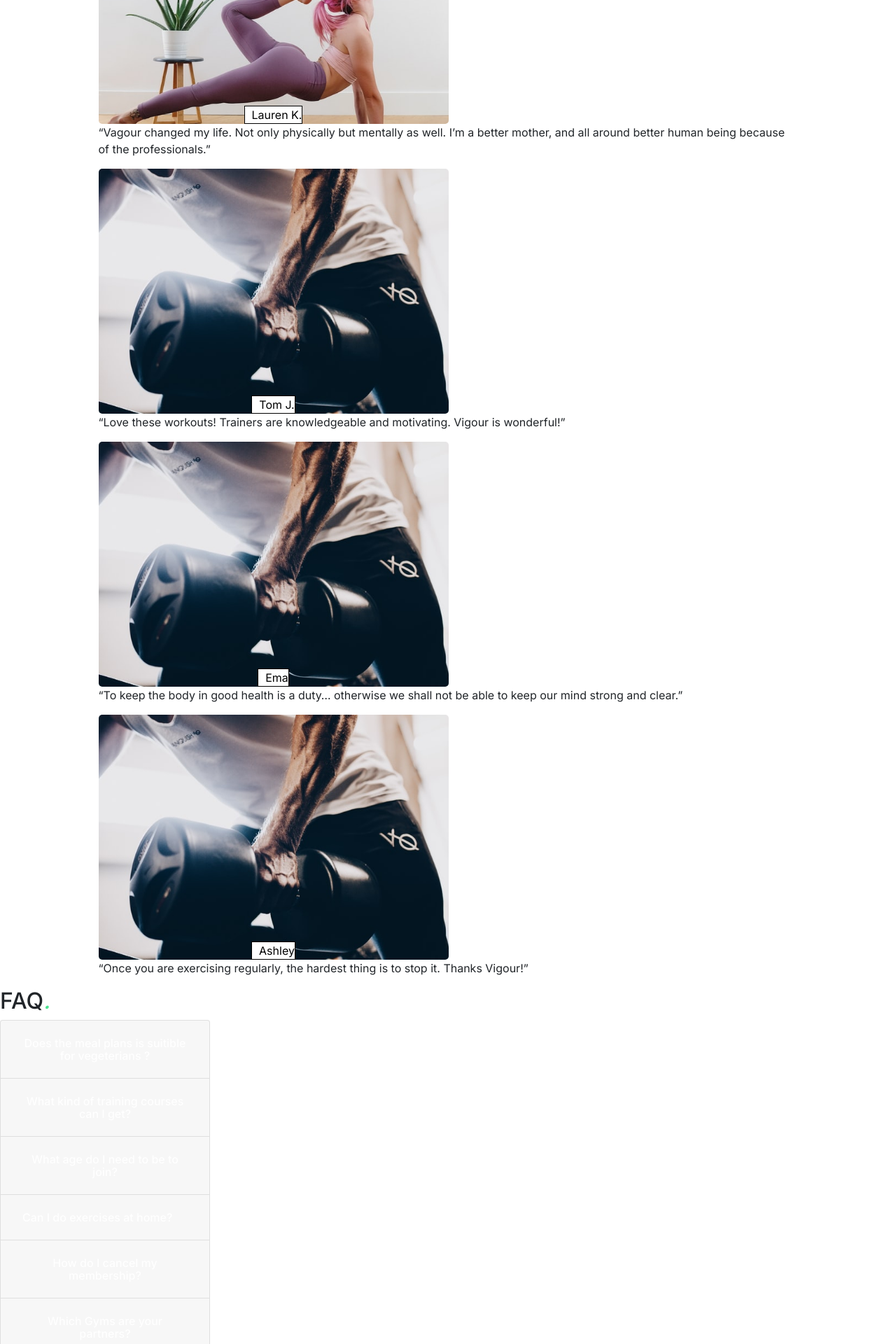
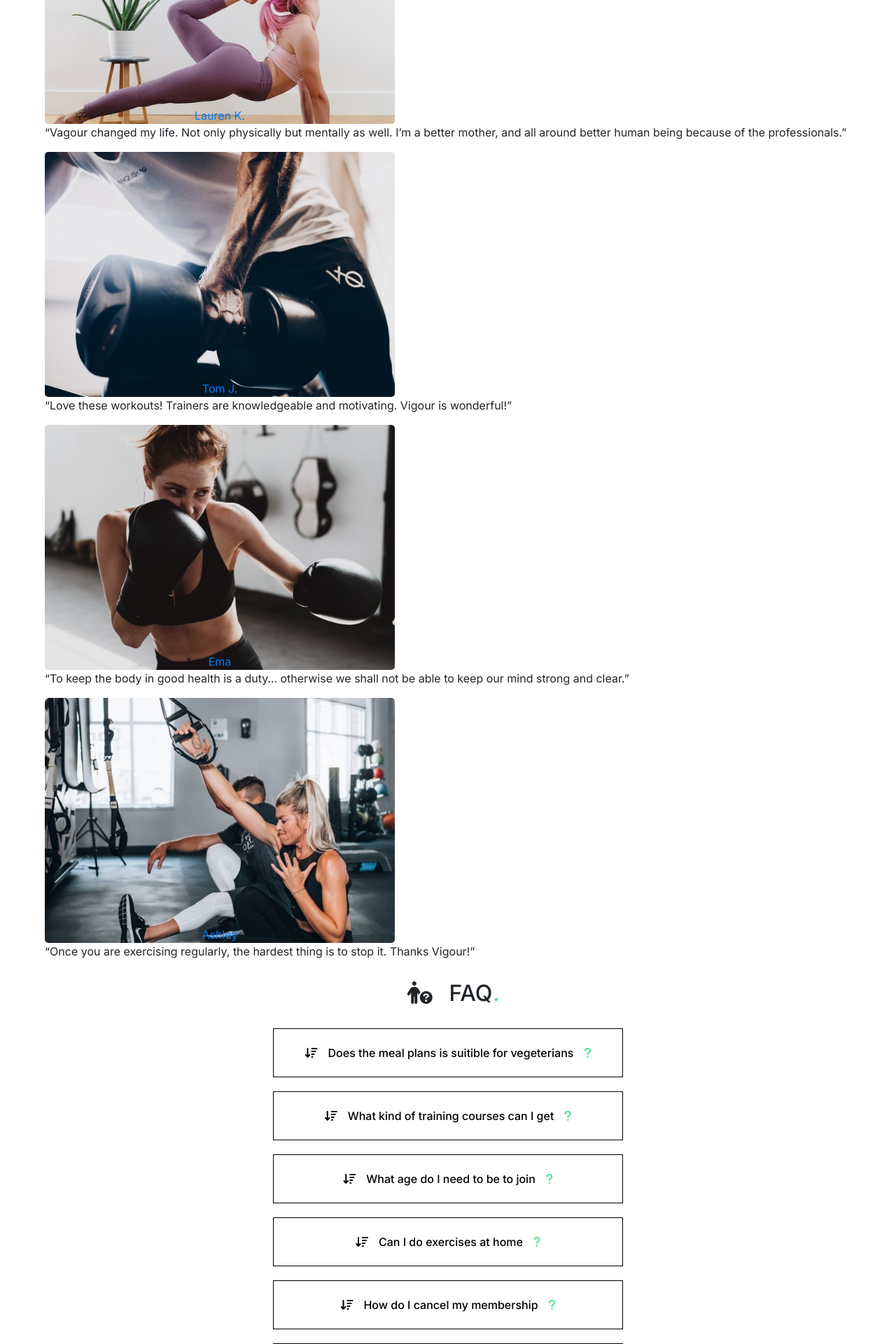
Before and after one commit to LySeriuos/Vigour-MS4-2, a Django app: page / in a window 1280 px wide. Shown: the part 3960-5880 px from the top of the page at 70% size. Run offline with Django 3.2, Linux system fonts and the light colour scheme; some libraries are stand-ins or nearby versions.

Commit message:
styled faq section

```diff
--- a/home/templates/home/index.html
+++ b/home/templates/home/index.html
@@ -272,10 +272,17 @@
   <!-- ***** Section Pricing Plans End ***** -->
 
   <!-- ***** Section of Comunnity  Start ***** -->
+  <!--  <div>
+                          <div class="slide">
+                             <div class="slide-img img-1">
+                                <a href="#" id="check">Body Pump<i class="fa-solid fa-circle-arrow-right"></i></a>
+                            </div>
+                        </div>
+                        </div> -->
 
   <section id="slider-community">
-    <div class="container">
-        <div class="subcontainer">
+    <div class="container-community">
+        <div class="subcontainer-community">
             <div class="slider-wrapper">
                 <div>
                     <h2>Community<em>.</em></h2>
@@ -283,32 +290,32 @@
                 <br>
                 <div class="my-slider">
                     <div>
-                        <div class="slide">
-                            <div class="slide-img img-1">
+                        <div class="slide-community">
+                            <div class="slide-img-community com-img-1">
                                 <a href="#">Mark A.</a>
                             </div>
                             <p>“Great plans, great price and great, helpful people. What to want more?”</p>
                         </div>
-                        <div class="slide">
-                            <div class="slide-img img-2">
+                        <div class="slide-community">
+                            <div class="slide-img-community com-img-2">
                                 <a href="#">Lauren K.</a>
                             </div>
                             <p>“Vagour changed my life. Not only physically but mentally as well. I’m a better mother, and all around better human being because of the professionals.”</p>
                         </div>
-                        <div class="slide">
-                            <div class="slide-img img-3">
+                        <div class="slide-community">
+                            <div class="slide-img-community com-img-3">
                                 <a href="#">Tom J.</a>
                             </div>
                             <p>“Love these workouts! Trainers are knowledgeable and motivating. Vigour is wonderful!”</p>
                         </div>
-                        <div class="slide">
-                            <div class="slide-img img-3">
+                        <div class="slide-community">
+                            <div class="slide-img-community com-img-4">
                                 <a href="#">Ema</a>
                             </div>
                             <p>“To keep the body in good health is a duty… otherwise we shall not be able to keep our mind strong and clear.”</p>
                         </div>
                         <div class="slide">
-                            <div class="slide-img img-3">
+                            <div class="slide-img-community com-img-5">
                                 <a href="#">Ashley</a>
                             </div>
                             <p>“Once you are exercising regularly, the hardest thing is to stop it. Thanks Vigour!”</p>
@@ -324,96 +331,96 @@
 
 <!-- ***** Section of FAQ Start  ***** -->
 
-<section>
+<section class="text-center">
   <div>
-    <h2>FAQ<em>.</em></h2>
+    <h2><i class="fa-solid fa-person-circle-question"></i> FAQ<em>.</em></h2>
 </div>
-    <div class="accordion" id="accordionExample">
-  <div class="card">
-    <div class="card-header" id="headingOne">
+    <div class="accordion-faq" id="accordionExample">
+  <div class="card-faq">
+    <div class="card-header-faq" id="headingOne">
       <h2 class="mb-0">
-        <button class="btn btn-link btn-block text-center collapsed" type="button" data-toggle="collapse" data-target="#collapseOne" aria-expanded="false" aria-controls="collapseOne">
-            Does the meal plans is suitible for vegeterians ?
+        <button class="btn btn-link-faq btn-block text-center collapsed" type="button" data-toggle="collapse" data-target="#collapseOne" aria-expanded="false" aria-controls="collapseOne">
+          <i class="fa-solid fa-arrow-down-wide-short"></i> Does the meal plans is suitible for vegeterians <i class="fa-solid fa-question"></i>
         </button>
       </h2>
     </div>
     <div id="collapseOne" class="collapse" aria-labelledby="headingOne" data-parent="#accordionExample">
-      <div class="card-body">
+      <div class="card-body-faq">
         Our nutrition coaching programs fits for everybody because we making plans for each individually.
-        We have proffesionals who cn prepare diet plans for Vegans, Vegetarians and Meat eaters.
+        We have proffesionals who can prepare diet plans for Vegans, Vegetarians and Meat eaters.
         When buying the nutrition coaching program you get to fill up the form about foods you prefer.
       </div>
     </div>
   </div>
-  <div class="card">
-    <div class="card-header" id="headingTwo">
+  <div class="card-faq">
+    <div class="card-header-faq" id="headingTwo">
       <h2 class="mb-0">
-        <button class="btn btn-link btn-block text-center collapsed" type="button" data-toggle="collapse" data-target="#collapseTwo" aria-expanded="false" aria-controls="collapseTwo">
-            What kind of training courses can I get?
+        <button class="btn btn-link-faq btn-block collapsed" type="button" data-toggle="collapse" data-target="#collapseTwo" aria-expanded="false" aria-controls="collapseTwo">
+          <i class="fa-solid fa-arrow-down-wide-short"></i> What kind of training courses can I get <i class="fa-solid fa-question"></i>
         </button>
       </h2>
     </div>
     <div id="collapseTwo" class="collapse" aria-labelledby="headingTwo" data-parent="#accordionExample">
-      <div class="card-body">
-        We are making individuals workouts for begginers, adnvanced and professionals. It can be active passive or mixed. It depends on the client's goals and age.
+      <div class="card-body-faq">
+        <i class="fa-solid fa-arrow-down-wide-short"></i> We are making individuals workouts for begginers, adnvanced and professionals. It can be active passive or mixed. It depends on the client's goals and age.
       </div>
     </div>
   </div>
-  <div class="card">
-    <div class="card-header" id="headingThree">
+  <div class="card-faq">
+    <div class="card-header-faq" id="headingThree">
       <h2 class="mb-0">
-        <button class="btn btn-link btn-block text-center collapsed" type="button" data-toggle="collapse" data-target="#collapseThree" aria-expanded="false" aria-controls="collapseThree">
-            What age do I need to be to join?
+        <button class="btn btn-link-faq btn-block collapsed" type="button" data-toggle="collapse" data-target="#collapseThree" aria-expanded="false" aria-controls="collapseThree">
+          <i class="fa-solid fa-arrow-down-wide-short"></i> What age do I need to be to join <i class="fa-solid fa-question"></i>
         </button>
       </h2>
     </div>
     <div id="collapseThree" class="collapse" aria-labelledby="headingThree" data-parent="#accordionExample">
-      <div class="card-body">
+      <div class="card-body-faq">
         You are welcome att all ages. There is no limits to be able to achieve your goals!
       </div>
     </div>
   </div>
-  <div class="card">
-    <div class="card-header" id="headingFour">
+  <div class="card-faq">
+    <div class="card-header-faq" id="headingFour">
       <h2 class="mb-0">
-        <button class="btn btn-link btn-block text-center collapsed" type="button" data-toggle="collapse" data-target="#collapseFour" aria-expanded="false" aria-controls="collapseFour">
-            Can I do exercises at home?
+        <button class="btn btn-link-faq btn-block collapsed" type="button" data-toggle="collapse" data-target="#collapseFour" aria-expanded="false" aria-controls="collapseFour">
+          <i class="fa-solid fa-arrow-down-wide-short"></i> Can I do exercises at home <i class="fa-solid fa-question"></i>
         </button>
       </h2>
     </div>
     <div id="collapseFour" class="collapse" aria-labelledby="headingFour" data-parent="#accordionExample">
-      <div class="card-body">
+      <div class="card-body-faq">
         You can do all excercise att home, but some of them are requiring special sport gear to be effective.
         If client will only have workouts at home, the client should mark it when purchasing workout plan.
       </div>
     </div>
   </div>
-  <div class="card">
-    <div class="card-header" id="headingFive">
+  <div class="card-faq">
+    <div class="card-header-faq" id="headingFive">
       <h2 class="mb-0">
-        <button class="btn btn-link btn-block text-center collapsed" type="button" data-toggle="collapse" data-target="#collapseFive" aria-expanded="false" aria-controls="collapseFive">
-            How do I cancel my membership?
+        <button class="btn btn-link-faq btn-block collapsed" type="button" data-toggle="collapse" data-target="#collapseFive" aria-expanded="false" aria-controls="collapseFive">
+          <i class="fa-solid fa-arrow-down-wide-short"></i> How do I cancel my membership <i class="fa-solid fa-question"></i>
         </button>
       </h2>
     </div>
     <div id="collapseFive" class="collapse" aria-labelledby="headingFive" data-parent="#accordionExample">
-      <div class="card-body">
+      <div class="card-body-faq">
         You just need to press "Cancel my subscription" in user page.
         After cancelation you are able to use privilges until the current subscription ends.
         The Client is still able to use user page to share their active life with other Vigour members.
       </div>
     </div>
   </div>
-  <div class="card">
-    <div class="card-header" id="headingSix">
+  <div class="card-faq">
+    <div class="card-header-faq" id="headingSix">
       <h2 class="mb-0">
-        <button class="btn btn-link btn-block text-center collapsed" type="button" data-toggle="collapse" data-target="#collapseSix" aria-expanded="false" aria-controls="collapseSix">
-            Which Gyms are your partners?
+        <button class="btn btn-link-faq btn-block text-center collapsed" type="button" data-toggle="collapse" data-target="#collapseSix" aria-expanded="false" aria-controls="collapseSix">
+          <i class="fa-solid fa-arrow-down-wide-short"></i> Which Gyms are your partners <i class="fa-solid fa-question"></i>
         </button>
       </h2>
     </div>
     <div id="collapseSix" class="collapse" aria-labelledby="headingSix" data-parent="#accordionExample">
-      <div class="card-body">
+      <div class="card-body-faq">
         Basic-Fit, 24/7, Nordic Wellness, JATOMI FITNESS, McFit.
       </div>
     </div>
--- a/static/css/style.css
+++ b/static/css/style.css
@@ -233,3 +233,106 @@ em {
 .card-link:hover {
   color: #4AE290;
 }
+
+/* Start of community section */
+
+
+
+.container-community {
+  width: 1600px;
+  margin: auto;
+}
+.subcontainer-community {
+  width: 90%;
+  margin: auto;
+}
+.slide-img-community {
+  width: 100%;
+  height: 350px;
+  max-width: 500px;
+  border-radius: 5px;
+  background-position: center;
+  background-size: cover;
+  cursor: pointer;
+  display: flex;
+  justify-content: center;
+  align-items: end;
+  transition: 0.5s;
+}
+
+.slide-img-community a:hover {
+  color: #4AE290;
+  text-decoration: none;
+}
+.slide-img-community {
+  color: #4AE290;
+}
+.com-img-1 {
+  background-image: url("/media/evan-wise-body-pump-small.jpg");
+}
+.com-img-2 {
+  background-image: url("/media/sonnie-hiles-yoga-small.jpg");
+}
+.com-img-3 {
+  background-image: url("/media/lorenzo-hamers-full-body-small.jpg");
+}
+.com-img-4 {
+  background-image: url("/media/logan-weaver-boxing-small.jpg");
+}
+.com-img-5 {
+  background-image: url("/media/graham-mansfield-hiit-small.jpg");
+}
+.com-img-6 {
+  background-image: url("/media/jack-lemon-running-small.jpg");
+}
+.com-img-7 {
+  background-image: url("/media/thomas-yohei-dance-small.jpg");
+}
+.com-img-8 {
+  background-image: url("/media/corey-young-crossfit-small.jpg");
+}
+@media(max-width:1600px){
+  .container-community{
+      width: 100%;
+ }
+}
+
+
+/* FAQ section start */
+.card-faq {
+  color: black;
+  background-color: white;
+  margin: 20px;
+  max-width: 500px;
+  align-items: center;
+  justify-content: center;
+
+}
+.card-header-faq{
+
+  color: black;
+  border: 1px solid black;
+}
+
+.card-body-faq {
+  padding: 20px;
+}
+
+.accordion-faq {
+  text-align: -webkit-center;
+}
+
+.btn-link-faq {
+  display: flex;
+    align-items: center;
+    justify-content: center;
+    color: black;
+}
+
+.btn-link-faq:hover{
+  color: #4AE290;
+}
+
+.fa-question {
+  color: #4AE290;
+}
```
